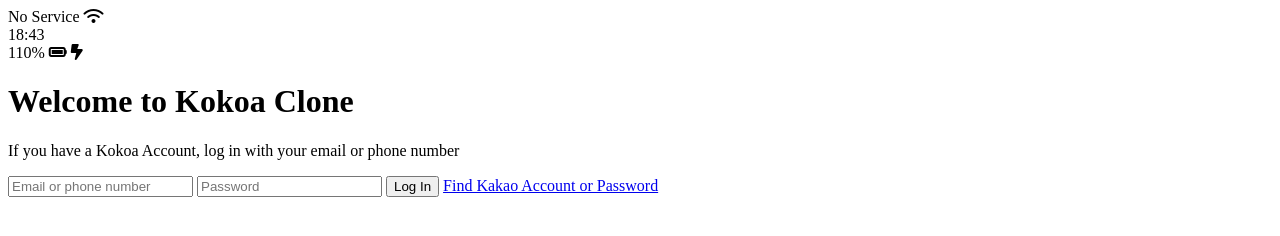
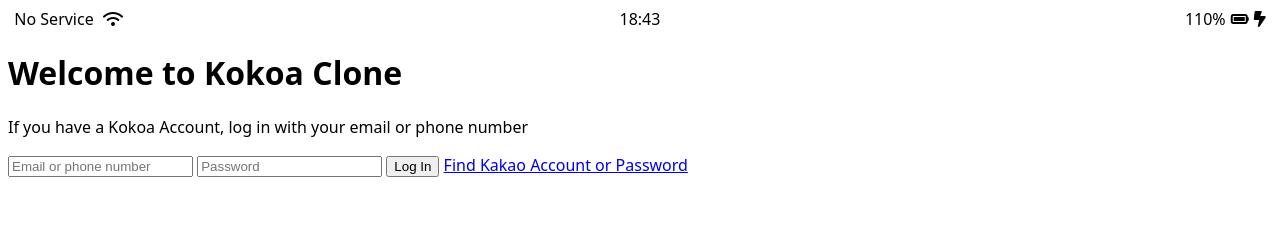
Before and after one commit to Namyunha/kokoa-clone, a plain HTML site: page index.html in a window 1280 px wide. Drawn offline with Linux system fonts and the light colour scheme.

Commit message:
Status Bar CSS

```diff
--- /dev/null
+++ b/css/styles.css
@@ -0,0 +1,33 @@
+@import url("https://fonts.googleapis.com/css2?family=Open+Sans:wght@400;600&display=swap");
+
+body{
+    font-family: system-ui, -apple-system, BlinkMacSystemFont, 'Segoe UI', Roboto, Oxygen, Ubuntu, Cantarell, 'Open Sans', 'Helvetica Neue', sans-serif;
+}
+
+.status-bar{
+    display: flex;
+    justify-content: center;
+}
+
+.status-bar__column {
+    width: 33%;
+}
+
+.status-bar__column:first-child span {
+    margin-right: 5px;
+}
+
+.status-bar__column:nth-child(2){
+    display: flex;
+    justify-content: center;
+}
+
+.status-bar__column:last-child {
+    display: flex;
+    justify-content: flex-end;
+    align-items: center;
+}
+
+.status-bar__column .fa-battery-full {
+    margin: 0px 5px;
+}
--- a/index.html
+++ b/index.html
@@ -4,9 +4,10 @@
     <meta charset="UTF-8" />
     <meta name="viewport" content="width=device-width, initial-scale=1.0" />
     <title>Welcome to Kokoa Clone</title>
+    <link rel="stylesheet" href="css/styles.css" />
   </head>
   <body>
-    <div id="status-bar">
+    <div class="status-bar">
       <div class="status-bar__column">
         <span>No Service</span>
         <i class="fa-solid fa-wifi"></i>
```
